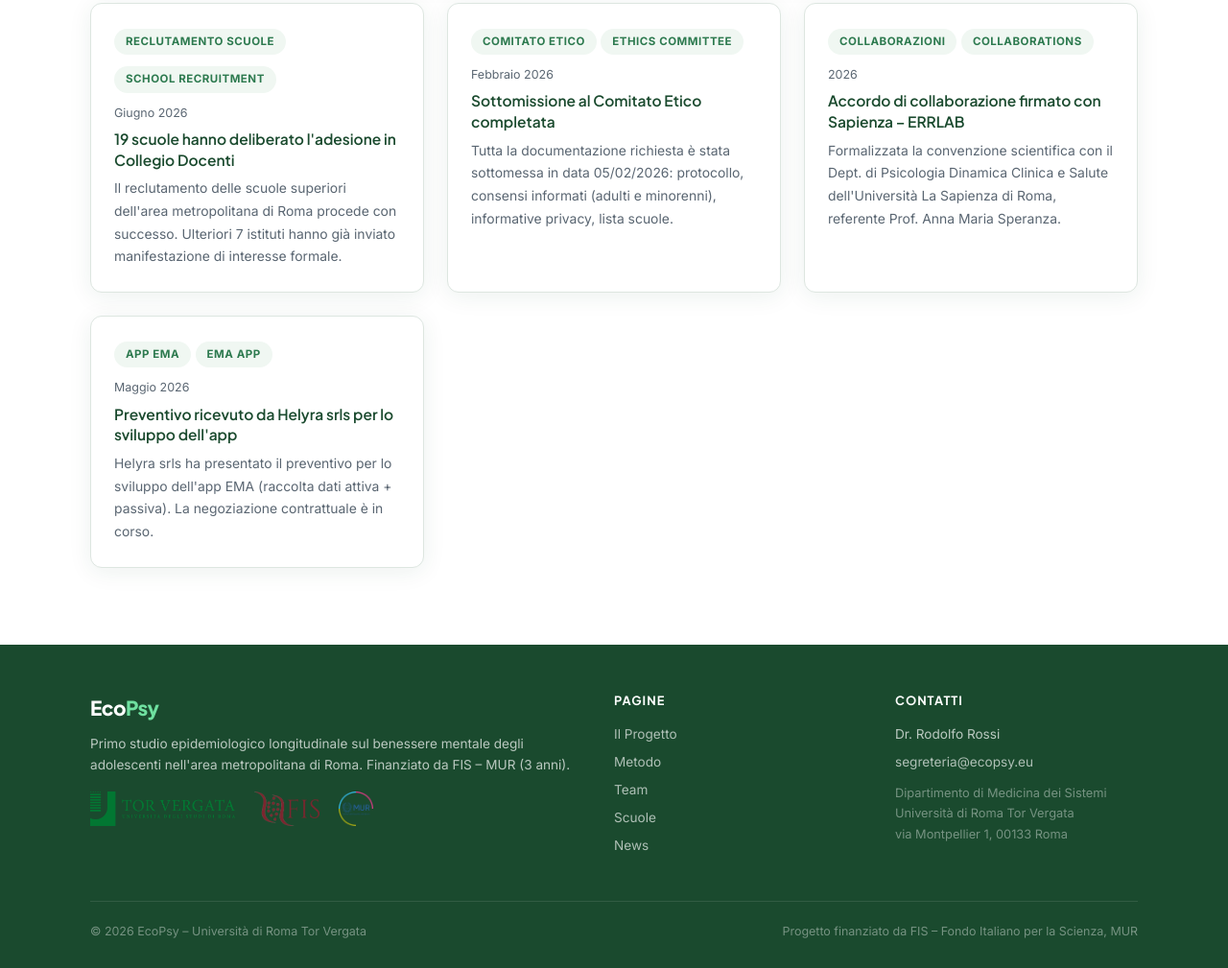
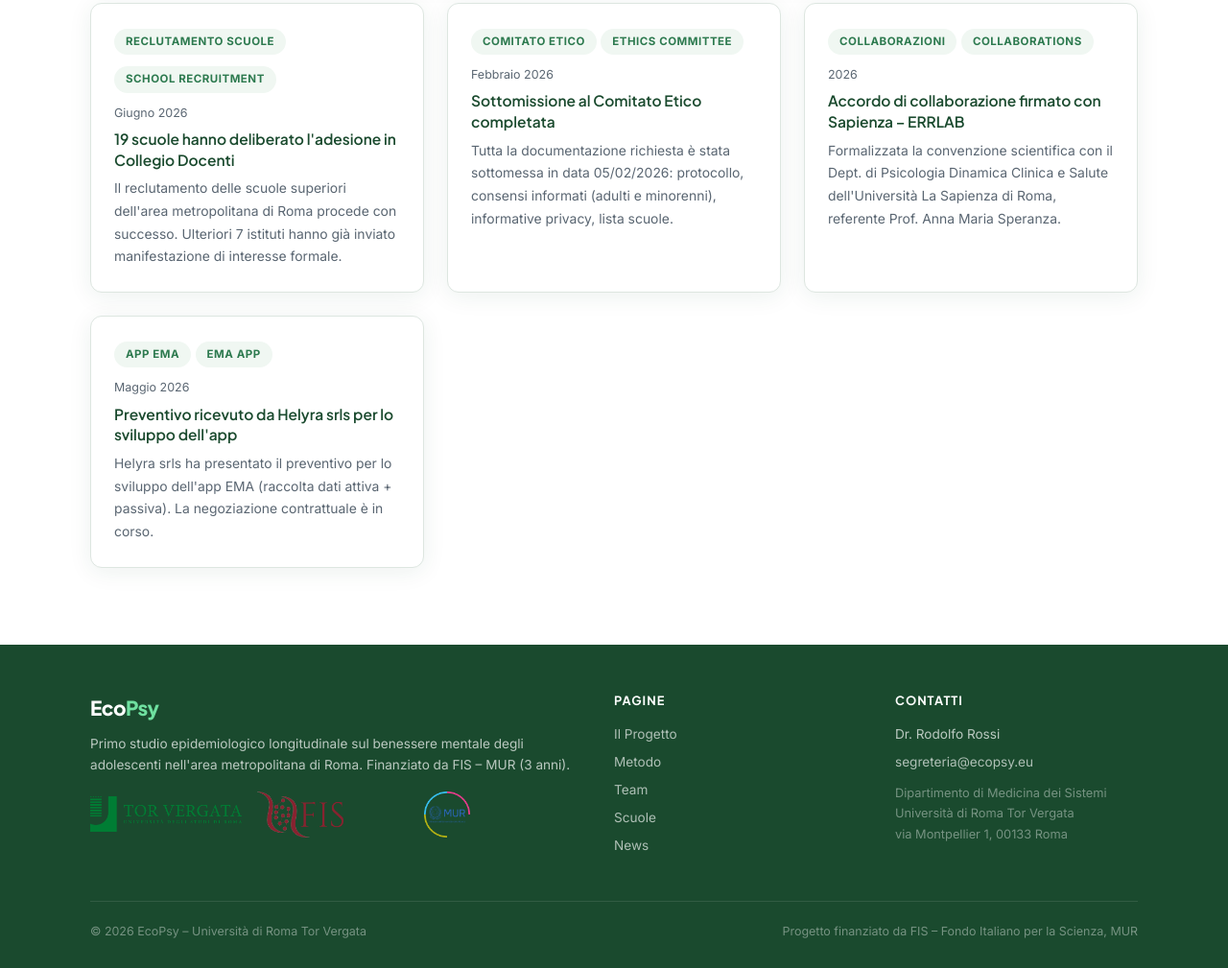
Before and after one commit to rudy86rossi/Ecopsy_website, a plain HTML site: page news.html in a window 1280 px wide. Shown: the part 703-1712 px from the top of the page at 96% size. Drawn offline with Linux system fonts and the light colour scheme.

Commit message:
footer logo

```diff
--- a/style.css
+++ b/style.css
@@ -180,8 +180,8 @@ footer ul { list-style: none; }
 footer ul li { font-size: .85rem; margin-bottom: 6px; }
 footer ul li a { color: rgba(255,255,255,.65); }
 footer ul li a:hover { color: #6fe0a0; text-decoration: none; }
-.footer-logos { display: flex; gap: 20px; align-items: center; margin-top: 16px; }
-.footer-logos img { height: 36px; opacity: .9; }
+.footer-logos { display: flex; gap: 16px; align-items: center; justify-content: space-between; margin-top: 16px; width: 100%; }
+.footer-logos img { flex: 1; min-width: 0; max-height: 48px; width: auto; object-fit: contain; object-position: left center; opacity: 1; }
 .footer-bottom {
   border-top: 1px solid rgba(255,255,255,.1); padding-top: 20px;
   font-size: .78rem; color: rgba(255,255,255,.4);
```
